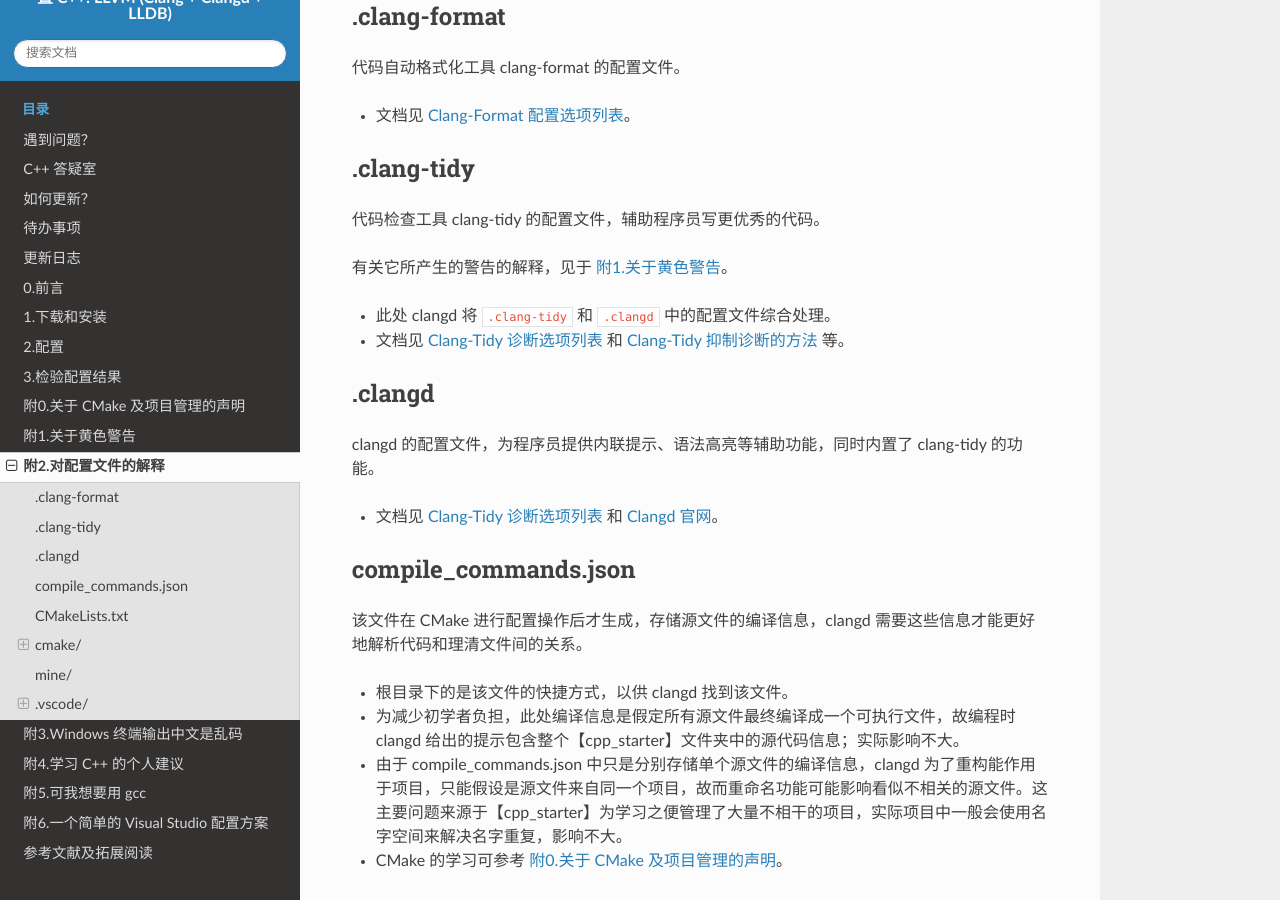
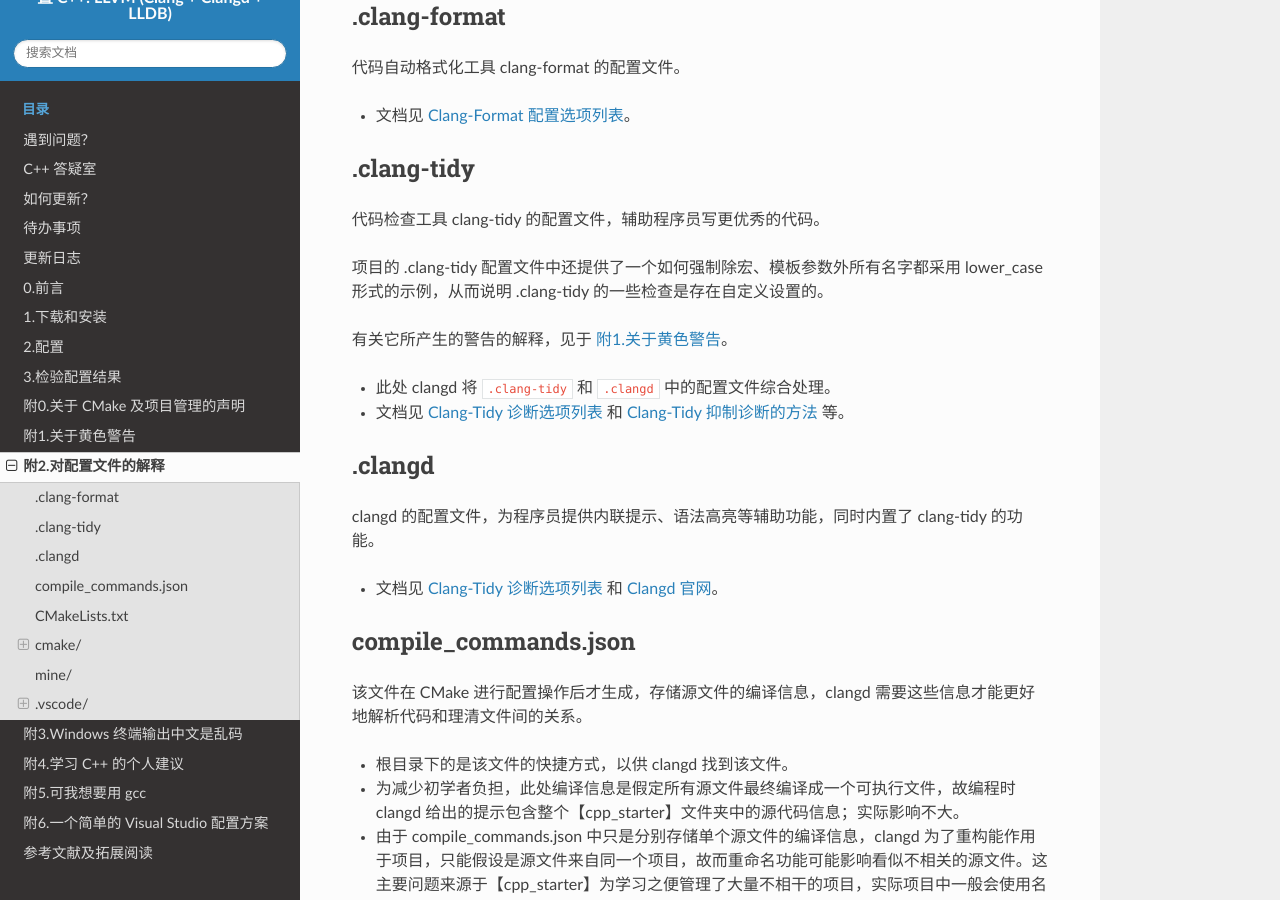
Before and after one commit to FeignClaims/vscode_cpp_starter, a Sphinx documentation site: the page built from docs/source/appendix/explain.rst, in a window 1280 px wide and 900 px high, scrolled down 583 px. Built offline with Sphinx 7.4.7 and the Read the Docs theme 2.0.0, drawn with Linux system fonts in a browser that asks for light colours.

Commit message:
补充对 clang-tidy 配置的说明

```diff
--- a/docs/source/appendix/explain.rst
+++ b/docs/source/appendix/explain.rst
@@ -38,6 +38,8 @@
 *****************
 
 代码检查工具 clang-tidy 的配置文件，辅助程序员写更优秀的代码。
+
+项目的 .clang-tidy 配置文件中还提供了一个如何强制除宏、模板参数外所有名字都采用 lower_case 形式的示例，从而说明 .clang-tidy 的一些检查是存在自定义设置的。
 
 有关它所产生的警告的解释，见于 :doc:`/appendix/about_warnings`。
 
```
